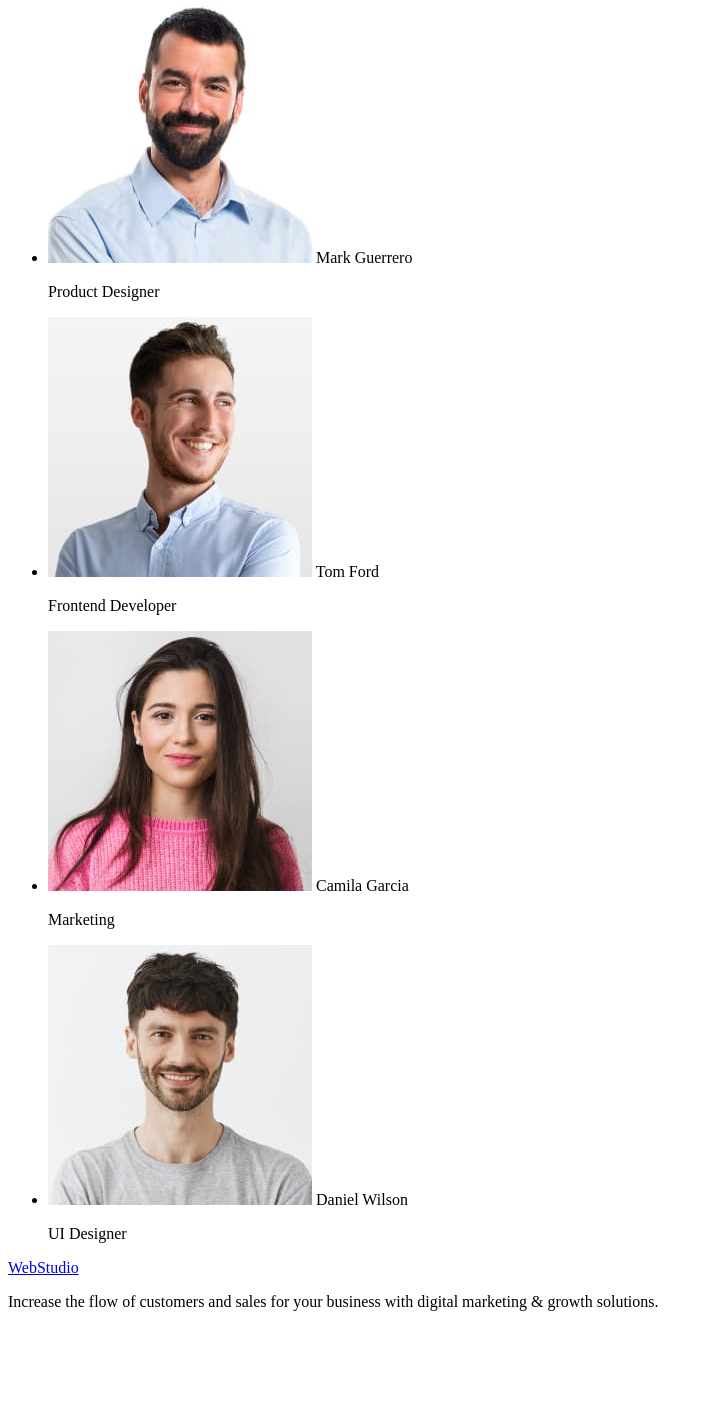
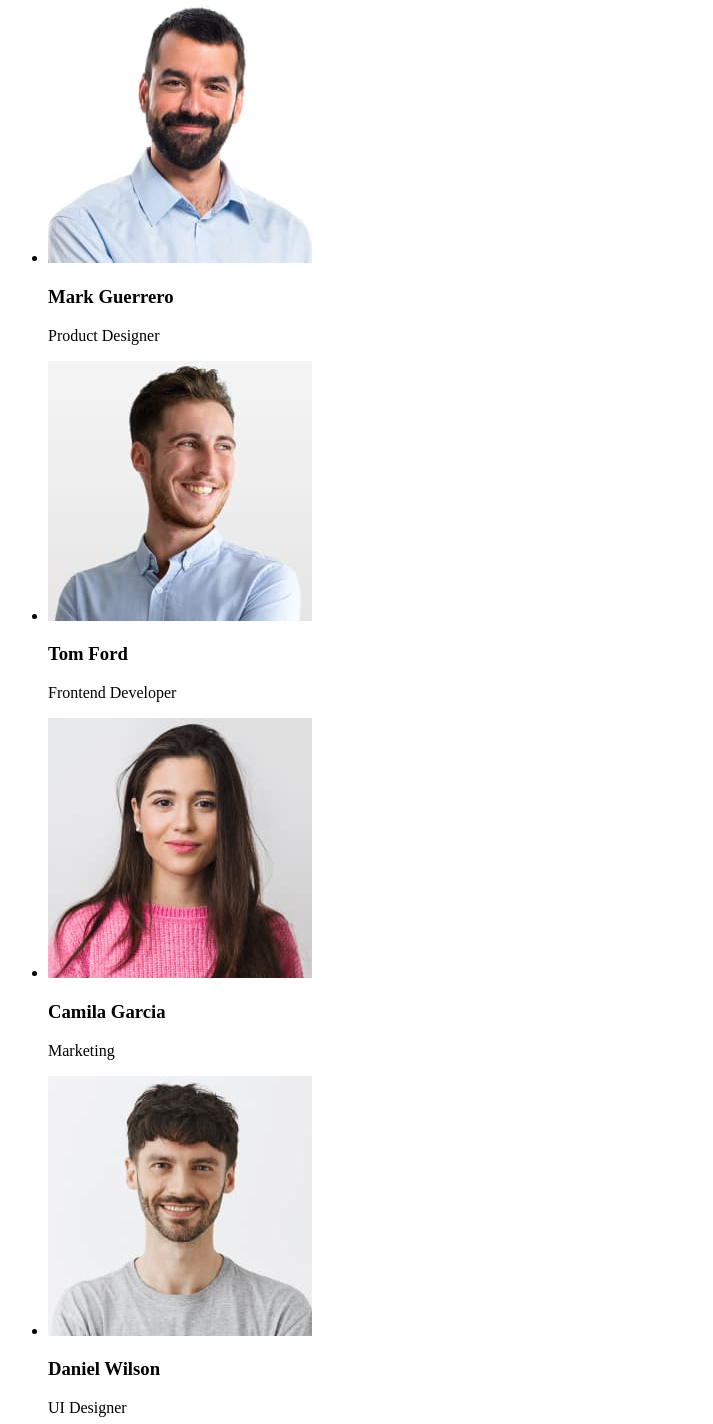
Before and after one commit to Ihoronya/goit-markup-hw-01, a plain HTML site: page index.html in a window 1280 px wide. Shown: the part 1636-3060 px from the top of the page, without its empty margins (0-713 px from the left). Before the commit the page ends 2963 px from the top, so only its background shows below. Drawn offline with Linux system fonts and the light colour scheme.

Commit message:
Update index.html

```diff
--- a/index.html
+++ b/index.html
@@ -84,22 +84,22 @@
             <ul>
                 <li>
                     <img src="./images/team/mark.jpg" alt="markguerrero" width="264" height="260" />
-                    <a>Mark Guerrero</a>
+                    <h3>Mark Guerrero</h3>
                     <p>Product Designer</p>
                 </li>
                 <li>
                     <img src="./images/team/tom.jpg" alt="tomform" width="264" height="260" />
-                    <a>Tom Ford</a>
+                    <h3>Tom Ford</h3>
                     <p>Frontend Developer</p>
                 </li>
                 <li>
                     <img src="./images/team/camila.jpg" alt="camilagarcia" width="264" height="260" />
-                    <a>Camila Garcia</a>
+                    <h3>Camila Garcia</h3>
                     <p>Marketing</p>
                 </li>
                 <li>
                     <img src="./images/team/daniel.jpg" alt="danielwilson" width="264" height="260" />
-                    <a>Daniel Wilson</a>
+                    <h3>Daniel Wilson</h3>
                     <p>UI Designer</p>
                 </li>
             </ul>
```
